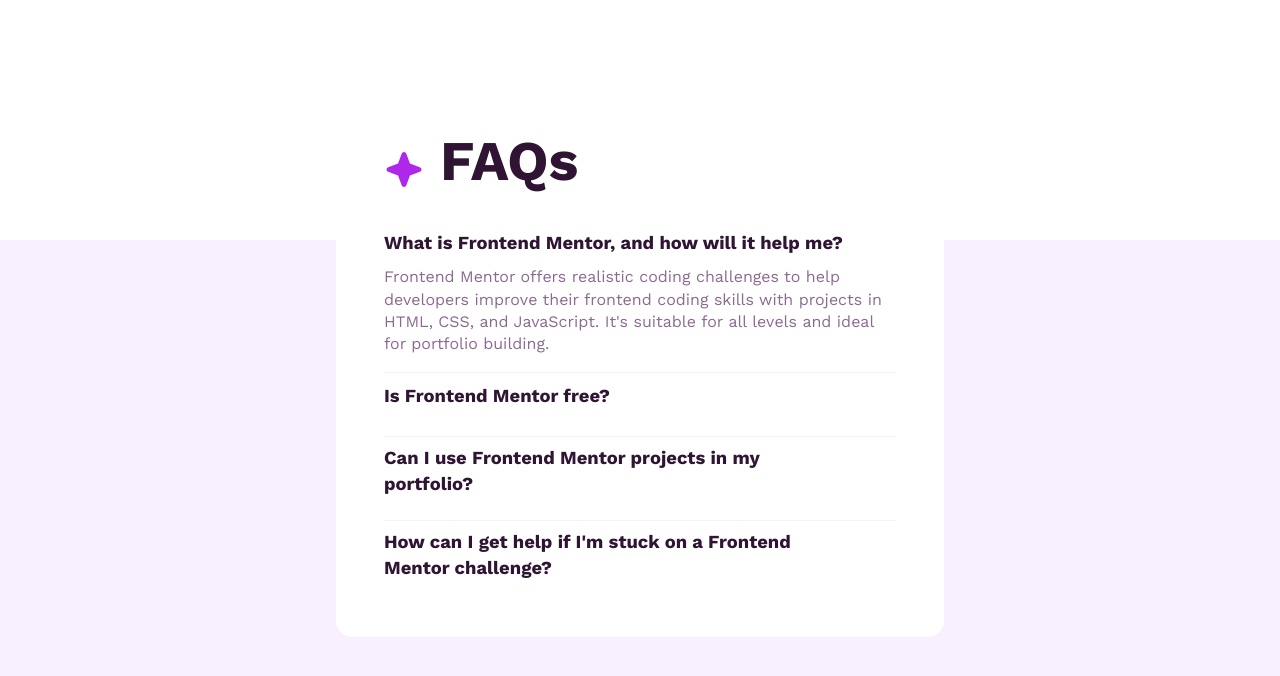
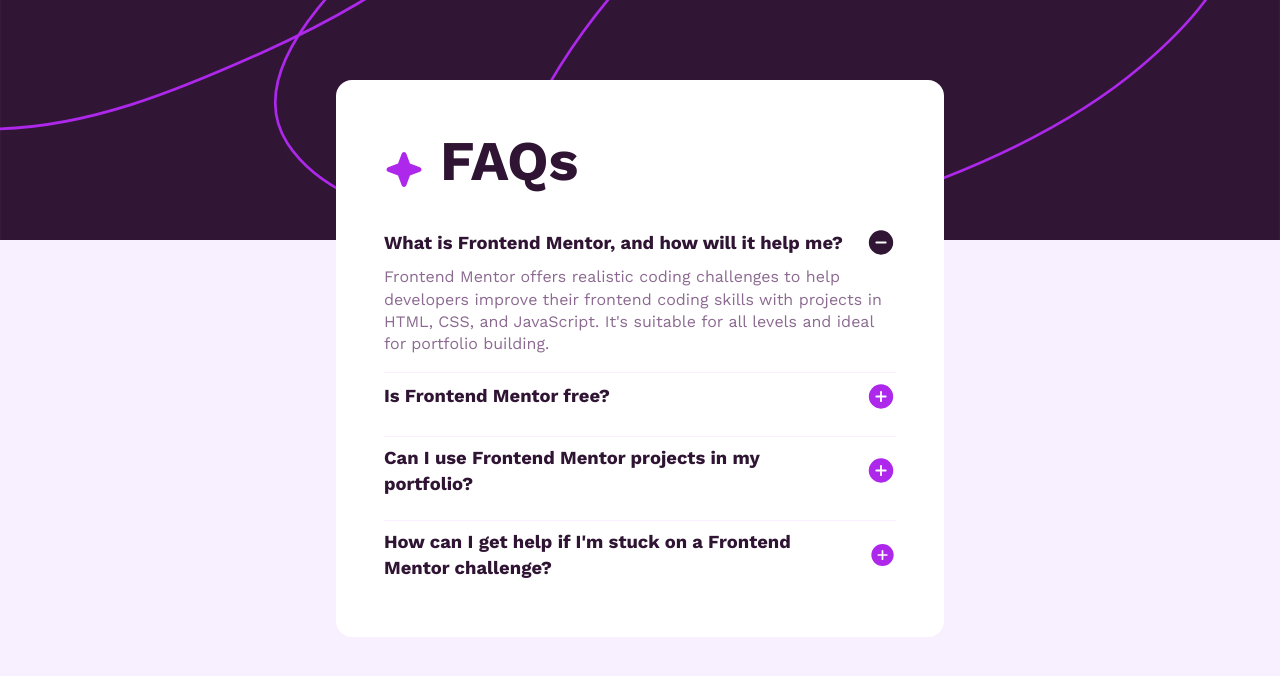
Before and after one commit to mariosearchteam/fm-faq, a website: page index.html in a window 1280 px wide. Drawn offline with nearby package versions, Linux system fonts and the light colour scheme; the site is published under a folder, as on GitHub Pages, so addresses that start at the root find nothing; files whose address does not match are found by name.

Commit message:
bugfix v2

```diff
--- a/src/main.scss
+++ b/src/main.scss
@@ -94,7 +94,7 @@
 
 .top-bg {
   height: 30vh;
-  background-image: url("/assets/images/background-pattern-desktop.svg");
+  background-image: url("./assets/images/background-pattern-desktop.svg");
   background-repeat: none;
   background-size: cover;
   background-position: center;
@@ -142,12 +142,12 @@
   &__toggle {
     width: 30px;
     height: 31px;
-    background: url("/assets/images/icon-plus.svg") no-repeat center;
+    background: url("./assets/images/icon-plus.svg") no-repeat center;
     background-size: contain;
     border: none;
     cursor: pointer;
     &.show {
-      background: url("/assets/images/icon-minus.svg") no-repeat center;
+      background: url("./assets/images/icon-minus.svg") no-repeat center;
     }
   }
   &__answer {
```
Also changed, not shown: src/main.css, 1 other file.
